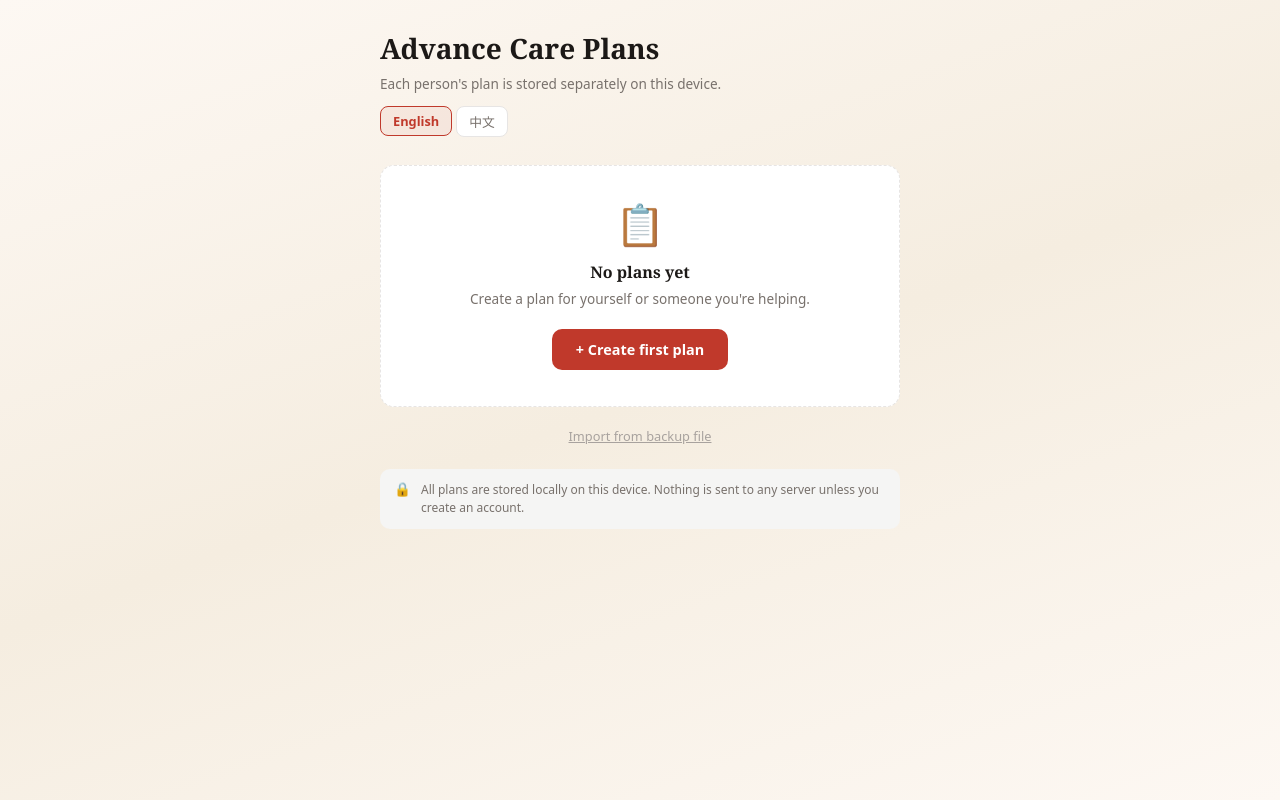
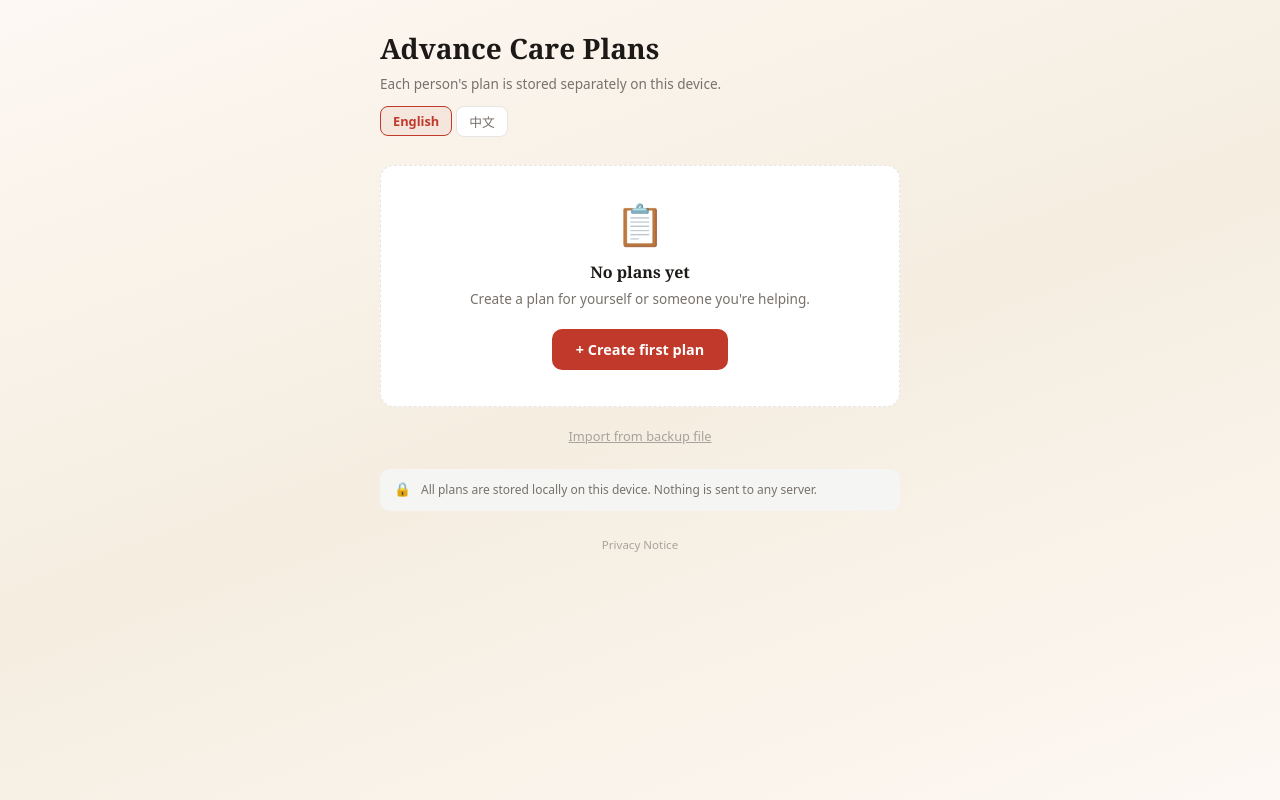
Before and after one commit to shumin-zhou/advance-care-plan, a Next.js app: page / in a window 1280 px wide. Built offline with nearby package versions, Linux system fonts and the light colour scheme.

Commit message:
adding robots.txt and privacy

```diff
--- a/src/app/page.tsx
+++ b/src/app/page.tsx
@@ -212,8 +212,18 @@ export default function HomePage() {
         <div style={{ display: "flex", gap: 10, alignItems: "flex-start", background: "#f5f5f4", borderRadius: 10, padding: "12px 14px", marginTop: 24 }}>
           <span style={{ fontSize: "0.85rem", flexShrink: 0 }}>🔒</span>
           <p style={{ fontFamily: "system-ui, sans-serif", fontSize: "0.75rem", color: "#78716c", margin: 0, lineHeight: 1.5 }}>
-            All plans are stored locally on this device. Nothing is sent to any server unless you create an account.
+            All plans are stored locally on this device. Nothing is sent to any server.
           </p>
+        </div>
+
+        {/* Footer */}
+        <div style={{ marginTop: 24, textAlign: "center" as const }}>
+          <Link href="/privacy" style={{
+            fontFamily: "system-ui, sans-serif", fontSize: "0.72rem",
+            color: "#a8a29e", textDecoration: "none",
+          }}>
+            Privacy Notice
+          </Link>
         </div>
       </div>
     </div>
```
